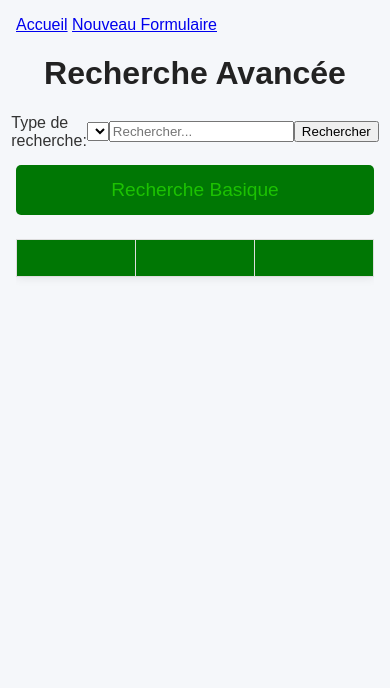
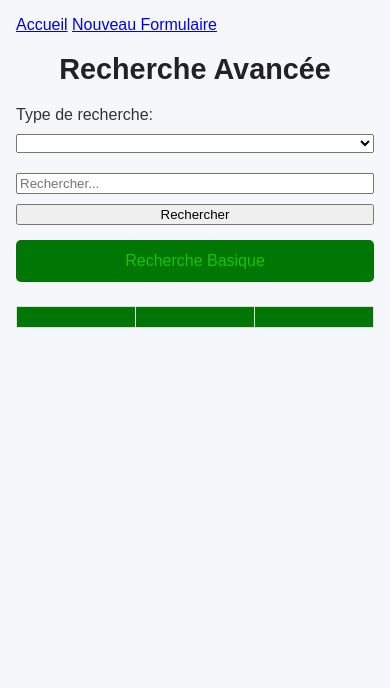
Before and after one commit to Bouzac/scouting-app-8152, a Flask app: template templates/RDBMS_Templates/advanced_results.html in a window 390 px wide. Shown: the top 688 px of the page. Run offline with Flask 3, Linux system fonts and the light colour scheme; the template is opened without the code that fills it, so the values that code supplies are empty.

Commit message:
finalisation fonction de detail et amelioration pour ecran de telephone (merci chatGPT)

```diff
--- a/database_manager.py
+++ b/database_manager.py
@@ -38,14 +38,14 @@ def get_recent_data(table, table_id, columns, limit=10):
     conn.close()
     return rows
 
-def search_data(table, search_type, query):
+def search_data(table, search_type, query, limit=10):
     conn = get_connection()
     conn.row_factory = sqlite3.Row
     cursor = conn.cursor()
 
-    cursor.execute('SELECT * FROM {} WHERE {} LIKE ?'.format(table, search_type), ('%' + query + '%',))
+    cursor.execute('SELECT * FROM {} WHERE {} LIKE ?'.format(table, search_type), (query))
 
-    rows = cursor.fetchall()
+    rows = cursor.fetchmany(limit)
     conn.close()
     return rows
 
@@ -76,3 +76,11 @@ def create_table(table_name, columns, special_args=None):
     print(f'Creating table {table_name} with query: {query}')
     conn.commit()
     conn.close()
+
+def get_column_descriptions(table):
+    conn = get_connection()
+    cursor = conn.cursor()
+    cursor.execute(f"PRAGMA table_info({table})")
+    columns = cursor.fetchall()
+    conn.close()
+    return columns
--- a/static/script/advanced_search_script.js
+++ b/static/script/advanced_search_script.js
@@ -19,12 +19,20 @@ document.addEventListener("DOMContentLoaded", function () {
     const rows = document.querySelectorAll('.result-row');
     const panel = document.getElementById('details-panel');
     const content = document.getElementById('details-content');
+    const wrapper = document.querySelector('.tables-and-details');
 
     rows.forEach(row => {
         row.addEventListener('click', function () {
-            unParsedId = this.id;
-            parsedId = unParsedId.split("-")[1];
-            alert(parsedId);
+            const unParsedId = this.id;
+            const parsedId = unParsedId.split("-")[1];
+
+            rows.forEach(r => {
+                if (r !== row) {
+                    r.style.backgroundColor = "";
+                }
+            });
+
+            row.style.backgroundColor = "#FFFF00";
 
             fetch(`/get_scouting_details/${parsedId}`)
                 .then(response => {
@@ -44,6 +52,16 @@ document.addEventListener("DOMContentLoaded", function () {
                         <p><strong>Notes:</strong> ${data.notes}</p>
                         <p><strong>Timestamp:</strong> ${data.timestamp}</p>
                     `;
+
+                    // Obtenir la position de la ligne et du wrapper
+                    const rowRect = row.getBoundingClientRect();
+                    const wrapperRect = wrapper.getBoundingClientRect();
+
+                    // Calculer l'offset top relatif au wrapper
+                    const offsetTop = rowRect.top - wrapperRect.top + wrapper.scrollTop;
+
+                    // Positionner le panneau et l'afficher
+                    panel.style.top = `${offsetTop}px`;
                     panel.style.display = "block";
                 })
                 .catch(err => {
--- a/static/style/results.css
+++ b/static/style/results.css
@@ -12,8 +12,9 @@ body {
 }
 
 .scrollable-table-container{
-    max-height: 500px; /* Set a maximum height for the scrollable area */
+    max-height: 500px; /* Set a fixed height for the scrollable area */
     overflow-y: auto; /* Enable vertical scrolling */
+    z-index: 1; /* Ensure it appears above other elements */
 }
 
 .advanced_search a{
@@ -47,10 +48,6 @@ h3 {
 
 /* Table Styling */
 table {
-    width: 50%;
-    align-self: center;
-    margin-left: auto;
-    margin-right: auto;
     border-collapse: collapse;
     box-shadow: 0 0 10px rgba(0, 0, 0, 0.1);
     background-color: white;
@@ -82,18 +79,23 @@ tr:hover {
     cursor: pointer;
 }
 
-.detailes-panel{
+.details-panel {
+    position: absolute;
+    left: 100%; /* placer juste à droite du scrollable panel */
+    margin-left: 20px;
+    width: 300px;
     border: 1px solid #ccc;
     padding: 15px;
     background-color: #f9f9f9;
-    width: 300px;
+    display: none;
+    z-index: 10;
+    transition: top 0.2s ease;
 }
 
-.tables-and-details{
+.tables-and-details {
+    position: relative;
     display: flex;
     justify-content: center;
-    gap: 20px;
-    align-items: flex-start;
 }
 
 .search-bar {
@@ -105,50 +107,62 @@ tr:hover {
 @media (max-width: 768px) {
     body {
         padding: 1rem;
-
+        font-size: 1rem;
     }
 
     h1 {
-        font-size: 2rem;
+        font-size: 1.8rem;
     }
 
     h3 {
-        font-size: 1.3rem;
+        font-size: 1.2rem;
     }
 
     .advanced_search a {
         display: block;
         margin: 15px auto;
-        font-size: 1.2rem;
-        padding: 14px 28px;
+        font-size: 1rem;
+        padding: 12px 20px;
+    }
+
+    .search-bar {
+        flex-direction: column;
+        align-items: stretch;
+        gap: 10px;
+    }
+
+    .scrollable-table-container {
+        max-width: 100%;
+        overflow-x: auto;
+        width: 100%;
     }
 
     table {
-        max-height: 100px;
         width: 100%;
-        font-size: 1.2rem;
+        font-size: 0.95rem;
+        border-collapse: collapse;
     }
 
     th, td {
-        padding: 18px;
-        font-size: 1.2rem;
+        padding: 10px;
+        font-size: 0.95rem;
+        word-break: break-word;
     }
 
-    .scrollable-table-container {
-    height: 450px; /* Set a fixed height for the scrollable area */
-    overflow-y: auto;
-  }
-  .scrollable-table-container thead,
-  .scrollable-table-container tbody {
-    display: block; /* Important for enabling independent scrolling */
-  }
-  .scrollable-table-container tbody {
-    height: calc(100% - 40px); /* Adjust based on header height */
-    overflow-y: auto;
-  }
-  .scrollable-table-container th,
-  .scrollable-table-container td {
-    /* Set fixed widths for columns to ensure alignment */
-    width: 100px;
-  }
+    .tables-and-details-wrapper {
+        flex-direction: column;
+        align-items: center;
+        position: relative;
+    }
+
+    .details-panel {
+        position: relative;
+        top: auto;
+        left: auto;
+        margin-left: 0;
+        width: 100%;
+        margin-top: 20px;
+        z-index: 0;
+        box-shadow: 0 0 8px rgba(0,0,0,0.1);
+    }
 }
--- a/templates/RDBMS_Templates/advanced_results.html
+++ b/templates/RDBMS_Templates/advanced_results.html
@@ -42,7 +42,7 @@
 
         <h3>{{ search_message }}</h3>
 
-        <div class="table-and-details">
+        <div class="tables-and-details">
             <div class="scrollable-table-container">
                 <table>
                     <thead>
@@ -57,7 +57,7 @@
                             <th hidden>{{search_types[7].label}}</th>
                             <th hidden>{{search_types[8].label}}</th>
                             <th hidden>{{search_types[9].label}}</th>
-                    </tr>
+                        </tr>
                     </thead>
                     <tbody>
                         {% for row in data %}
--- a/webserver.py
+++ b/webserver.py
@@ -1,3 +1,4 @@
+import sqlite3
 from flask import Flask, jsonify, redirect, render_template, request, json
 import database_manager
 import constants
@@ -68,17 +69,27 @@ def advanced_search(table='scouting_data'):
 
         return redirect('/advanced_results')
 
-@app.route('/get_scouting_details/<int:scout_id>')
+@app.route('/get_scouting_details/<int:scout_data_id>')
 def get_scouting_details(scout_data_id):
-    conn = database_manager.get_db_connection()
-    cursor = conn.cursor()
-    cursor.execute("SELECT * FROM scouting_data WHERE scout_data_id = ?", (scout_data_id,))
-    row = cursor.fetchone()
-    conn.close()
+
+    # conn = database_manager.get_connection()
+    # conn.row_factory = sqlite3.Row  # Assure-toi que la row_factory est bien définie
+    # cursor = conn.cursor()
+
+    # cursor.execute("SELECT * FROM scouting_data WHERE scout_data_id = ?", (scout_data_id,))
+    # row = cursor.fetchone()
+
+    row = database_manager.search_data(
+        table='scouting_data',
+        search_type='scout_data_id',
+        query=str(scout_data_id),
+        limit=1
+    )
+
 
     if row:
-        columns = [desc[0] for desc in cursor.description]
-        data = dict(zip(columns, row))
+        row = row[0]
+        data = dict(row)
         return jsonify(data)
     else:
         return jsonify({"error": "Not found"}), 404
```
